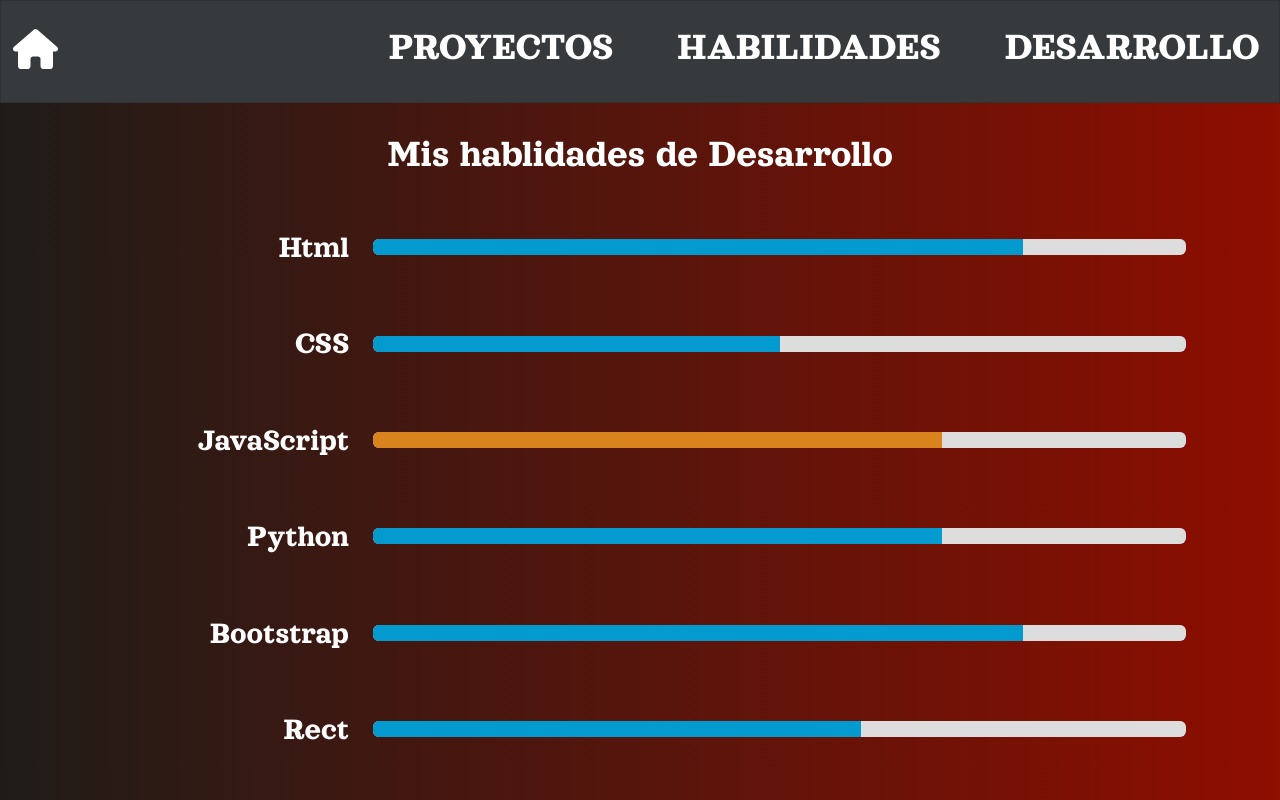
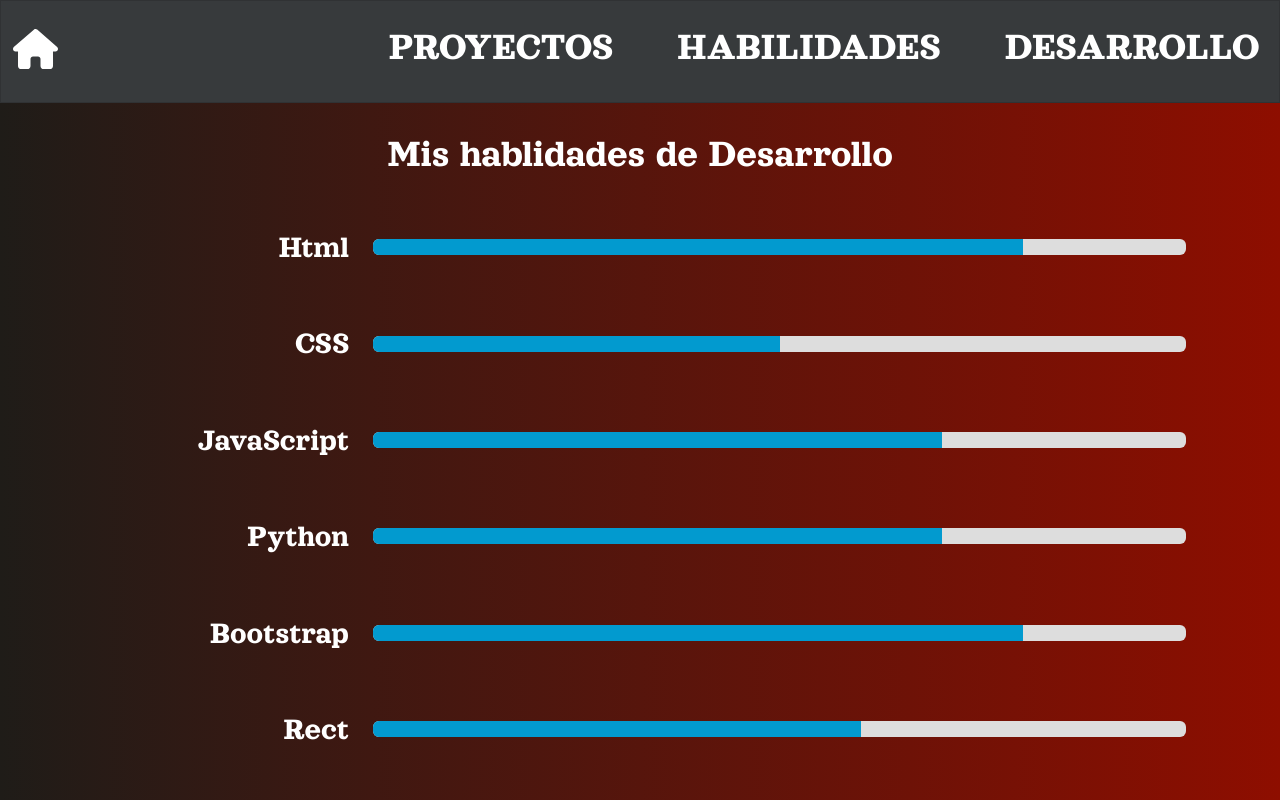
Before and after one commit to diego-008/my-web-site, a React (Create React App) app: page /programskills in a window 1280 px wide. Shown: the top 800 px of the page. Built offline with nearby package versions, Linux system fonts and the light colour scheme.

Commit message:
modificando dev skills

```diff
--- a/src/pages/DevelopmentSkills.js
+++ b/src/pages/DevelopmentSkills.js
@@ -6,7 +6,7 @@ export default function ProgramSkills() {
         <p className="text-light h1 text-center">Mis hablidades de Desarrollo</p>
         <Progress width="80" title="Html" color="info" />
         <Progress width="50" title="CSS" color="info" />
-        <Progress width="70" title="JavaScript" color="warning" />
+        <Progress width="70" title="JavaScript" color="info" />
         <Progress width="70" title="Python" color="info" />
         <Progress width="80" title="Bootstrap" color="info" />
         <Progress width="60" title="Rect" color="info" />
```
